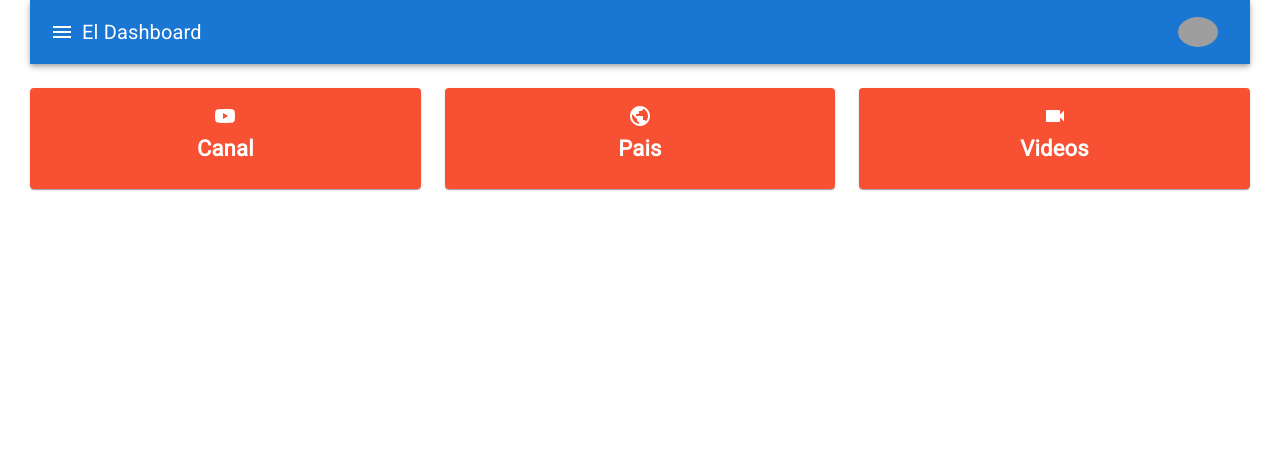
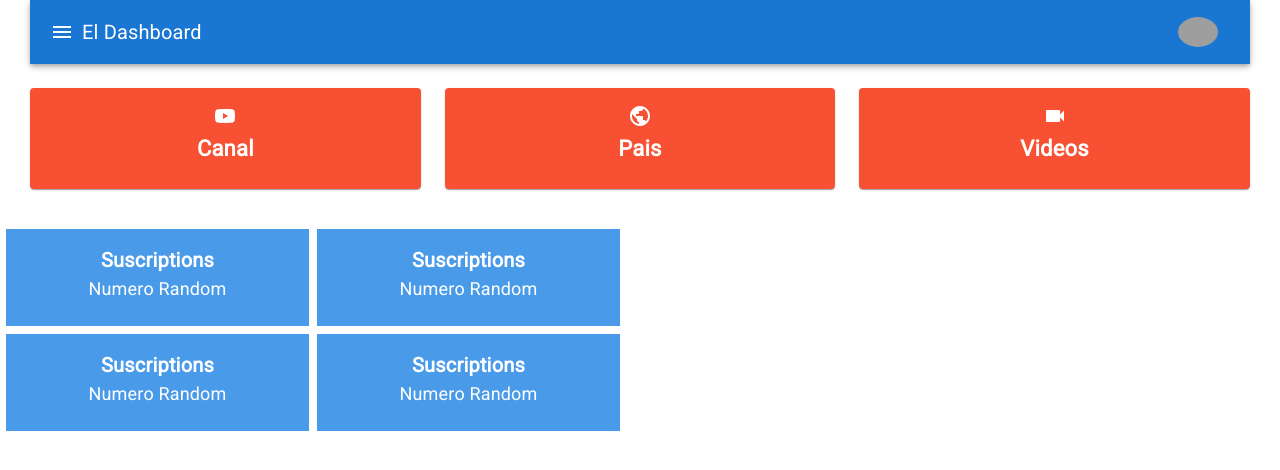
Before and after one commit to Kar3n1na/glowing-octo-broccoli, a React (Create React App) app: page /dashboard in a window 1280 px wide. Shown: the top 470 px of the page. Built offline with nearby package versions, Linux system fonts and the light colour scheme; grey boxes are pictures that could not be loaded; the HTML template or start-up script is replaced by a standard one.

Commit message:
Cards with style template

```diff
--- a/src/components/Cards.js
+++ b/src/components/Cards.js
@@ -1,4 +1,4 @@
-import { Card, CardContent, Typography } from "@material-ui/core";
+import { Card, CardContent, makeStyles, Typography } from "@material-ui/core";
 import React from "react";
 
 const useStyles = makeStyles(() => ({
@@ -17,7 +17,7 @@ const useStyles = makeStyles(() => ({
   },
 }));
 
-const Cards = () => {
+const Cards = (props) => {
   const classes = useStyles();
 
   return (
--- a/src/components/DashBoard.js
+++ b/src/components/DashBoard.js
@@ -8,6 +8,8 @@ import { YouTube } from "@mui/icons-material";
 import { Public } from "@mui/icons-material";
 import { Videocam } from "@mui/icons-material";
 import CardsHeader from "./CardsHeader";
+import Cards from "./Cards";
+import { grid } from "@mui/system";
 //import giphyLOTR from '../assets/giphyLOTR.gif'
 
 const useStyles = makeStyles(() => ({
@@ -17,6 +19,10 @@ const useStyles = makeStyles(() => ({
   icons: {
     color: "white",
   },
+  container: {
+    paddingTop: 40,
+    alignItems: "center"
+  }
 }));
 
 const DashBoard = (props) => {
@@ -24,9 +30,11 @@ const DashBoard = (props) => {
   return (
     <div className={classes.root}>
       <Grid container spacing={3}>
+
         <Grid item xs={12}>
           <NavBar />
         </Grid>
+
         <Grid item xs={12} sm={4} lg={4} xl={4}>
           <CardsHeader
             icons={<YouTube className={classes.icons} />}
@@ -54,13 +62,24 @@ const DashBoard = (props) => {
             font="white"
           />
         </Grid>
+
+        <Grid container spacing={1} className={classes.container} xs={12} sm={12} lg={6} xl={6} >
+
           <Grid item xs={12} sm={6} md={6} xl={6}>
+            <Cards title="Suscriptions" text="Numero Random" />
+          </Grid>
 
+          <Grid item xs={12} sm={6} md={6} xl={6}>
+            <Cards title="Suscriptions" text="Numero Random" />
           </Grid>
+
           <Grid item xs={12} sm={6} md={6} xl={6}>
+            <Cards title="Suscriptions" text="Numero Random" />
+          </Grid>
 
+          <Grid item xs={12} sm={6} md={6} xl={6}>
+            <Cards title="Suscriptions" text="Numero Random" />
           </Grid>
-<Grid item xs={12} sm={6} md={6} xl={6}>
 
         </Grid>
       </Grid>
```
Lines whose indentation alone changed are shown as unchanged.
